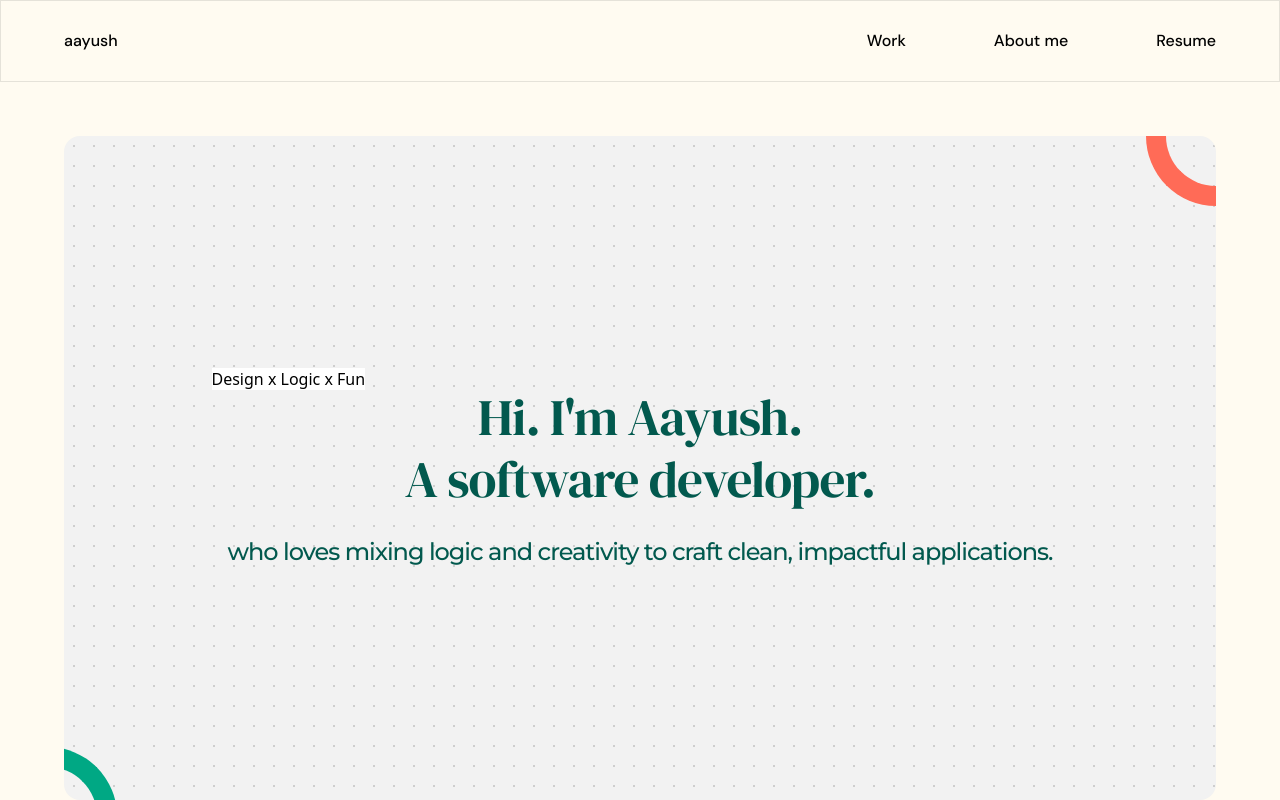
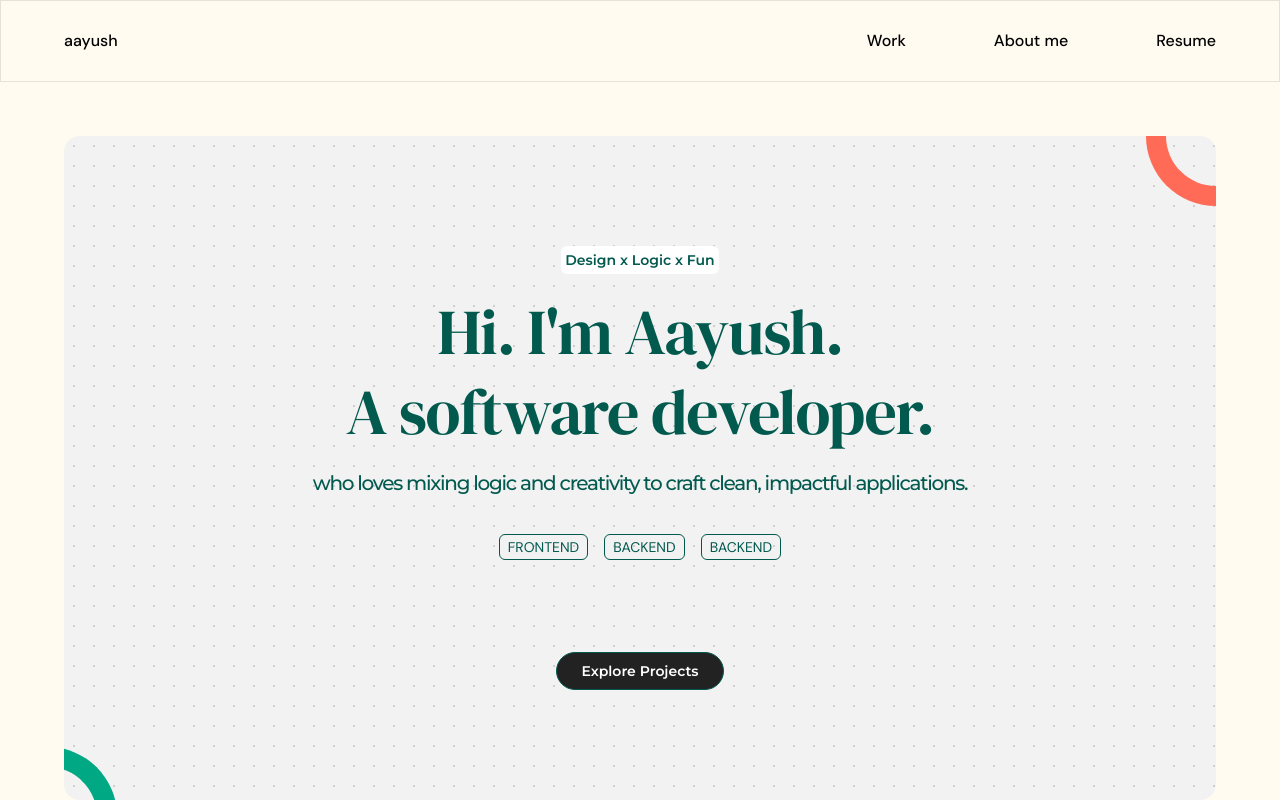
Before and after one commit to Aayush-chalise/portfolio, a React (Vite) app in the folder frontend/myportfolio/: page / in a window 1280 px wide. Built offline with nearby package versions, Linux system fonts and the light colour scheme.

Commit message:
positioning elements

```diff
--- a/frontend/myportfolio/src/sections/LandingPage.jsx
+++ b/frontend/myportfolio/src/sections/LandingPage.jsx
@@ -10,36 +10,30 @@ const LandingPage = () => {
         {/* Green arc */}
         <div className="arc arc-green absolute bottom-0 left-0 origin-bottom-left rotate-[180deg]" />
 
-        <div className="px-2  ">
-          <span className="bg-white ">Design x Logic x Fun</span>
+        <div className="px-2   flex flex-col justify-center items-center">
+          <span className="bg-white  font-montserrat p-1 rounded-md mb-6 text-theme-green font-semibold text-sm">
+            Design x Logic x Fun
+          </span>
 
-          <p
+          <div
             className="
-            text-8xl
+
              font-dm-serif
              text-theme-green
-                text-[clamp(3rem,4vw,5.5rem)]
+             text-[clamp(4rem,5vw,7rem)]
              leading-[1.05]
              tracking-[-0.02em]
-                gap-2 font-medium
-                px-4 flex flex-col  justify-center items-center
-              "
+              font-medium
+             px-4 flex flex-col justify-center items-center"
           >
-            <span> Hi. I'm Aayush. </span>
-            <span>A software developer.</span>
-            <div className="font-montserrat">
-              <span className="text-2xl">
-                {" "}
-                who loves mixing logic and creativity
-              </span>
-              <span className="text-2xl">
-                {""} to craft clean, impactful applications.
-              </span>
+            <span>Hi. I'm Aayush.</span>
+            <span className="mt-3">A software developer.</span>
+            <div className="font-montserrat text-[20px] mt-7">
+              <span>who loves mixing logic and creativity</span>
+              <span> to craft clean, impactful applications.</span>
             </div>
-          </p>
           </div>
-
-        {/* <div className="flex mt-2 gap-4 p-3 text-theme-green font-dm-sans text-sm">
+          <div className="flex mt-2 gap-4 p-3 text-theme-green font-dm-sans text-sm mt-7">
             <p className="border border-theme-green rounded-md px-2 py-0.5">
               FRONTEND
             </p>
@@ -49,7 +43,13 @@ const LandingPage = () => {
             <p className="border border-theme-green rounded-md px-2 py-0.5">
               BACKEND
             </p>
-        </div> */}
+          </div>
+          <div>
+            <button className="border font-montserrat  border-theme-green  px-6 py-2 rounded-full font-semibold text-sm bg-[#222222] text-white mt-20">
+              Explore Projects
+            </button>
+          </div>
+        </div>
       </div>
     </main>
   );
```
Lines whose indentation alone changed are shown as unchanged.
